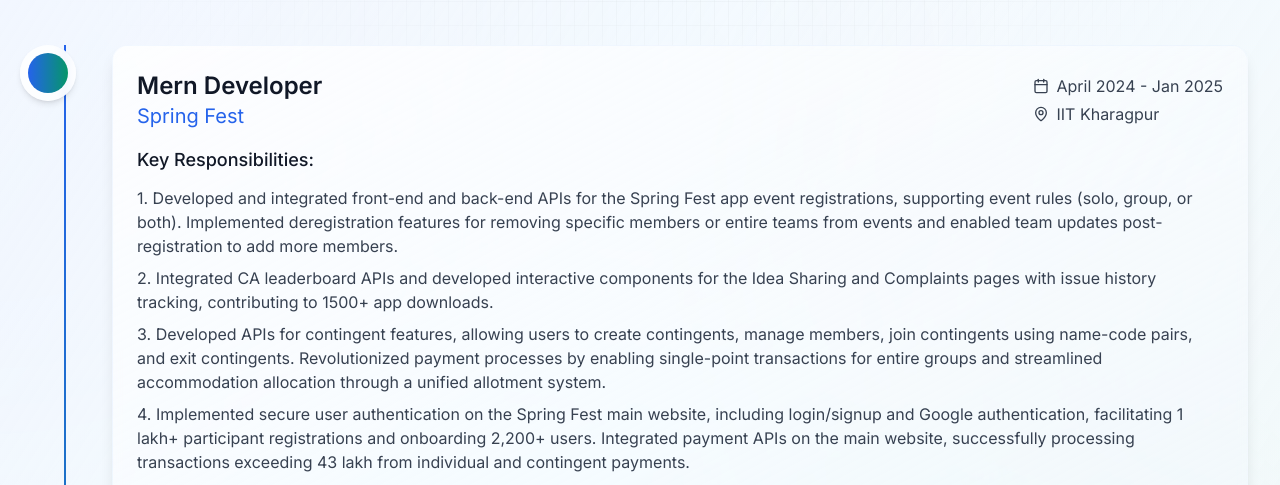
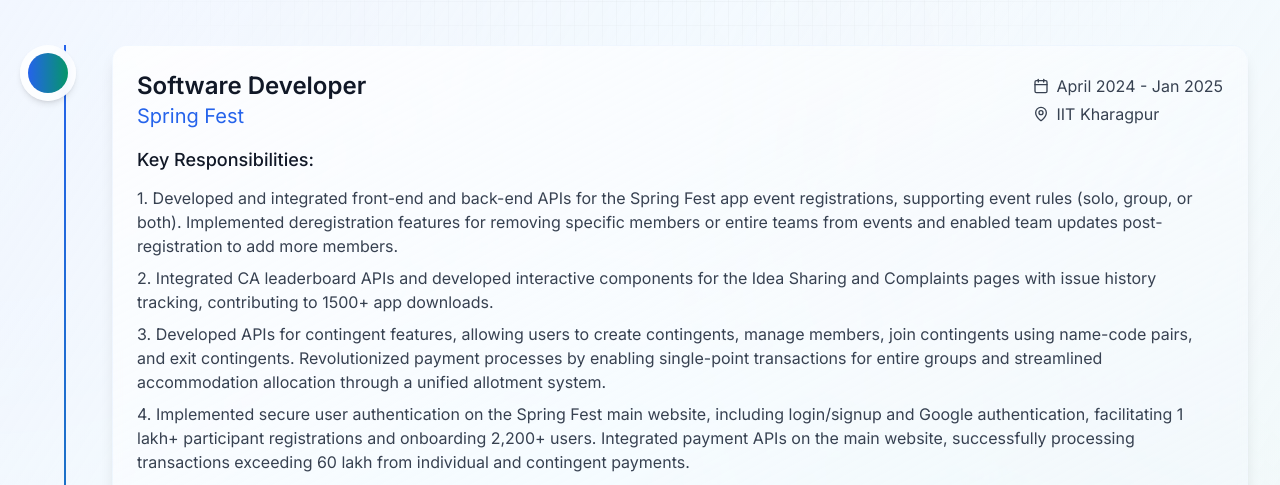
Before and after one commit to SohailIITKGP/My_Portfolio, a Next.js app: page /experience in a window 1280 px wide. Shown: the part 311-796 px from the top of the page. Built offline with nearby package versions, Linux system fonts and the light colour scheme.

Commit message:
DATA AND TITLE CHANGED

```diff
--- a/src/app/experience/page.tsx
+++ b/src/app/experience/page.tsx
@@ -3,7 +3,7 @@
 export default function Experience() {
   const experiences = [
     {
-      title: "Mern Developer",
+      title: "Software Developer",
       company: "Spring Fest",
       location: "IIT Kharagpur",
       period: "April 2024 - Jan 2025",
@@ -11,7 +11,7 @@
         "1. Developed and integrated front-end and back-end APIs for the Spring Fest app event registrations, supporting event rules (solo, group, or both). Implemented deregistration features for removing specific members or entire teams from events and enabled team updates post-registration to add more members.",
         "2. Integrated CA leaderboard APIs and developed interactive components for the Idea Sharing and Complaints pages with issue history tracking, contributing to 1500+ app downloads.",
         "3. Developed APIs for contingent features, allowing users to create contingents, manage members, join contingents using name-code pairs, and exit contingents. Revolutionized payment processes by enabling single-point transactions for entire groups and streamlined accommodation allocation through a unified allotment system.",
-        "4. Implemented secure user authentication on the Spring Fest main website, including login/signup and Google authentication, facilitating 1 lakh+ participant registrations and onboarding 2,200+ users. Integrated payment APIs on the main website, successfully processing transactions exceeding 43 lakh from individual and contingent payments.",
+        "4. Implemented secure user authentication on the Spring Fest main website, including login/signup and Google authentication, facilitating 1 lakh+ participant registrations and onboarding 2,200+ users. Integrated payment APIs on the main website, successfully processing transactions exceeding 60 lakh from individual and contingent payments.",
         "5. Designed and developed the merchandise page with flexible delivery options, allowing users to choose between home delivery or on-site collection during the fest. Implemented a payment API with conditional logic to manage charges and workflows based on user-selected delivery preferences."
       ],
       tech: ["ReactJS", "NextJS", "React-Native(Expo)", "Node.js", "TypeScript", "MySql", "TailwindCSS", "Prisma"]
```
